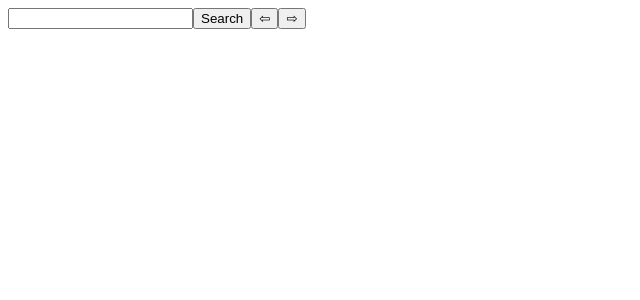
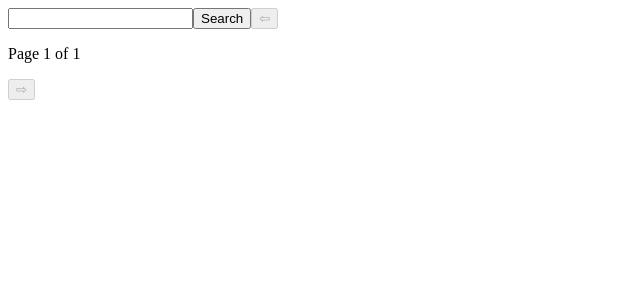
Before and after one commit to aramirezdecruz3148/artist-search, a React app: page / in a window 1280 px wide. Shown: the top 300 px of the page, without its empty margins (0-640 px from the left). Built offline with nearby package versions, Linux system fonts and the light colour scheme.

Commit message:
got full paging capabilities to work within the FindArtistContainer, now going to add same functionality to ReleaseContainer

```diff
--- a/src/components/containers/artist-search-container/FindArtistContainer.js
+++ b/src/components/containers/artist-search-container/FindArtistContainer.js
@@ -16,7 +16,8 @@ export default class FindArtistContainer extends Component {
     artist: '',
     loading: false,
     error: null,
-    page: 1
+    page: 1,
+    totalPages: 1
   }
 
   onInputChange = ({ target }) => {
@@ -27,10 +28,11 @@ export default class FindArtistContainer extends Component {
 
   fetchArtists = () => {
     return getArtists(this.state.artist, this.state.page)
-      .then(({ singers }) => {
+      .then(({ totalPages, singers }) => {
         this.setState({
           artistArray: singers,
-          loading: false
+          loading: false,
+          totalPages: Math.ceil(totalPages / 25)
         });
       })
       .catch(err => this.setState({
@@ -40,7 +42,7 @@ export default class FindArtistContainer extends Component {
   }
 
   onButtonClick = () => {
-    this.setState({ loading: true });
+    this.setState({ loading: true, page: this.state.page });
     return this.fetchArtists();
   }
 
@@ -69,7 +71,8 @@ export default class FindArtistContainer extends Component {
       artist,
       loading,
       error,
-      page
+      page,
+      totalPages
     } = this.state;
 
     if(error) return <h1>Unable to load artists...</h1>;
@@ -82,7 +85,14 @@ export default class FindArtistContainer extends Component {
           onButtonClick ={this.onButtonClick}
           onInputChange={this.onInputChange}
         />
-        <Paging onClickPrevious={() => this.changePageCount(page - 1)} onClickNext={() => this.changePageCount(page + 1)} />
+        <Paging
+          onClickPrevious={() => this.changePageCount(page - 1)}
+          onClickNext={() => this.changePageCount(page + 1)}
+          disableNext={totalPages === page}
+          disablePrev={page === 1}
+          currentPage={page}
+          totalPages={totalPages}
+        />
         <Artists artistArray={artistArray} />
       </>
     );
--- a/src/components/paging/Paging.js
+++ b/src/components/paging/Paging.js
@@ -1,18 +1,30 @@
 import React from 'react';
 import PropTypes from 'prop-types';
 
-function Paging({ onClickPrevious, onClickNext }) {
+function Paging({
+  onClickPrevious,
+  onClickNext,
+  disableNext,
+  disablePrev,
+  currentPage,
+  totalPages
+}) {
   return (
     <span>
-      <button onClick={onClickPrevious}>⇦</button>
-      <button onClick={onClickNext}>⇨</button>
+      <button onClick={onClickPrevious} disabled={disablePrev}>⇦</button>
+      <p>Page {currentPage} of {totalPages}</p>
+      <button onClick={onClickNext} disabled={disableNext}>⇨</button>
     </span>
   );
 }
 
 Paging.propTypes = {
   onClickPrevious: PropTypes.func.isRequired,
-  onClickNext: PropTypes.func.isRequired
+  onClickNext: PropTypes.func.isRequired,
+  disableNext: PropTypes.any.isRequired,
+  disablePrev: PropTypes.any.isRequired,
+  currentPage: PropTypes.number.isRequired,
+  totalPages: PropTypes.number.isRequired
 };
 
 export default Paging;
--- a/src/services/getArtistsDeetsApi.js
+++ b/src/services/getArtistsDeetsApi.js
@@ -5,14 +5,16 @@ export const getArtists = (artistName, page) => {
 
       return res.json();
     })
-    .then(({ artists }) => {
+    .then(({ count, artists }) => {
+      const totalPages = count;
       const singers = artists.map(singer => ({
         artistId: singer.id,
         artistName: singer.name,
         artistDeets: singer.disambiguation
       }));
       return {
-        singers
+        singers,
+        totalPages
       };
     });
 };
```
